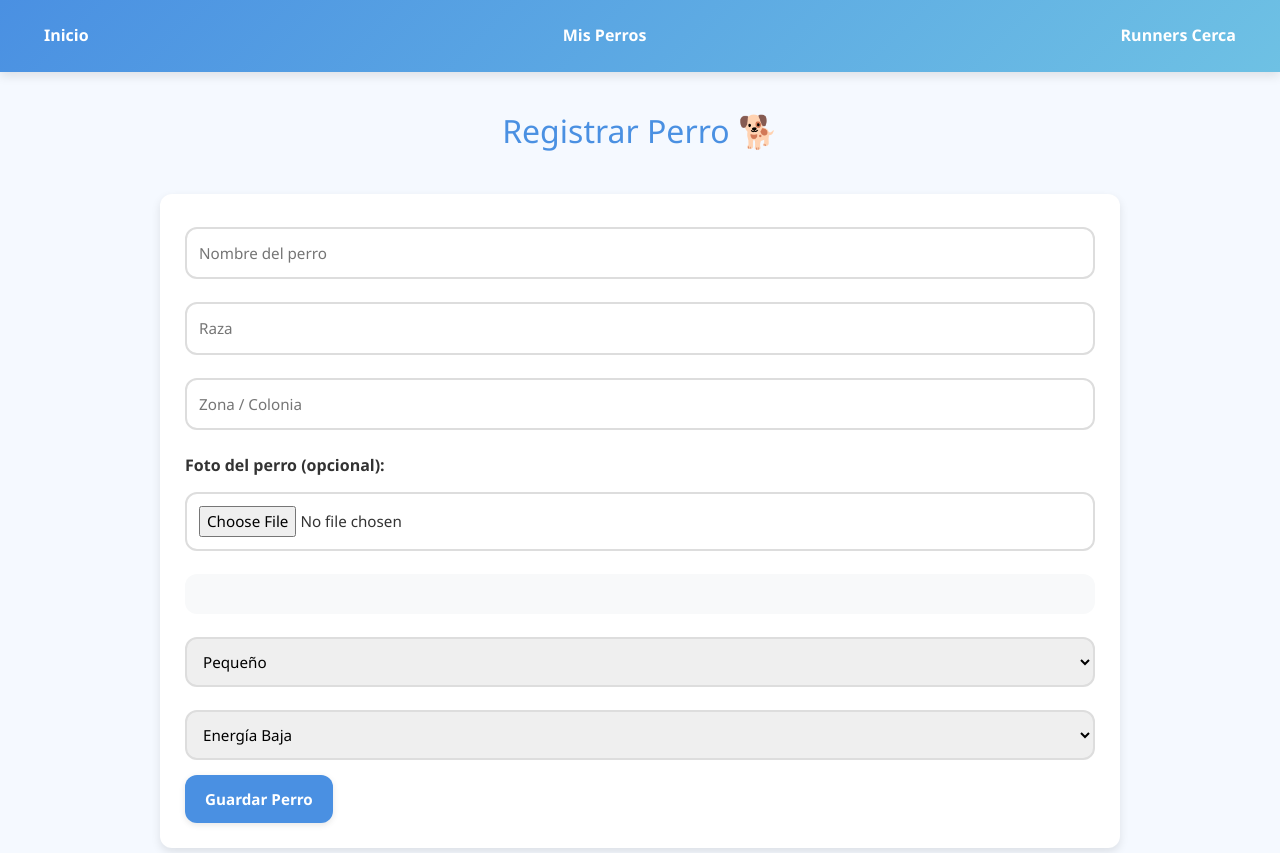
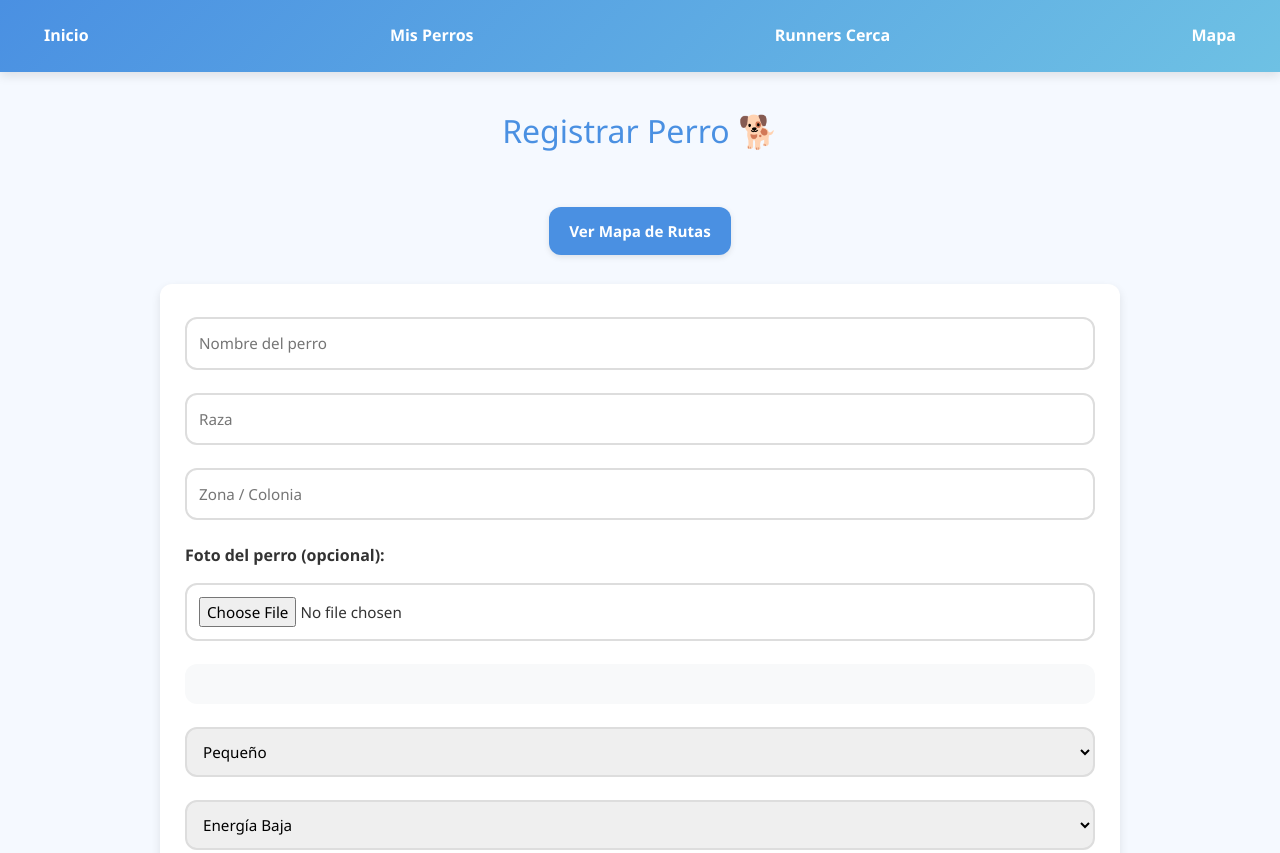
Before and after one commit to Backlight1999/Pick-a-dog, a plain HTML site: page owners.html in a window 1280 px wide. Shown: the top 853 px of the page. Drawn offline with nearby package versions, Linux system fonts and the light colour scheme.

Commit message:
pls work 3

```diff
--- a/owners.html
+++ b/owners.html
@@ -15,10 +15,15 @@
     <a href="index.html">Inicio</a>
     <a href="owners.html">Mis Perros</a>
     <a href="owners-runners.html">Runners Cerca</a>
+    <a href="map-view.html">Mapa</a>
 </nav>
 
 <div class="container">
     <h1>Registrar Perro 🐕</h1>
+
+    <div style="text-align:center; margin-top:8px;">
+        <a href="map-view.html"><button>Ver Mapa de Rutas</button></a>
+    </div>
 
     <form id="form-perro">
     <input type="text" id="nombrePerro" name="nombre" placeholder="Nombre del perro" required>
```
Also changed, not shown: index.html (+3 -0 lines), owners-runners.html (+5 -0 lines), runner-earnings.html (+5 -0 lines), runner-profile.html (+5 -0 lines), runners.html (+5 -0 lines).
